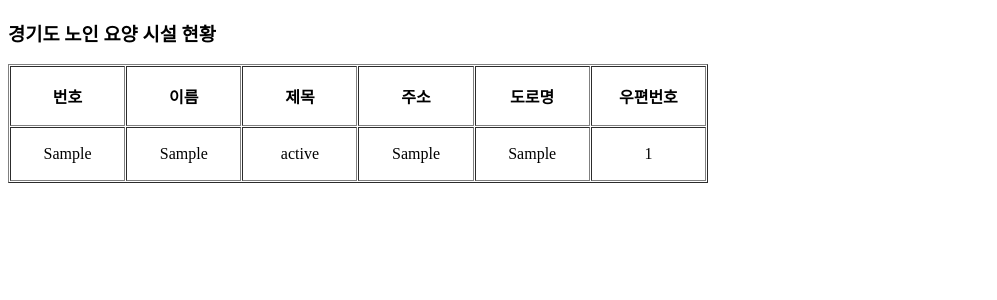
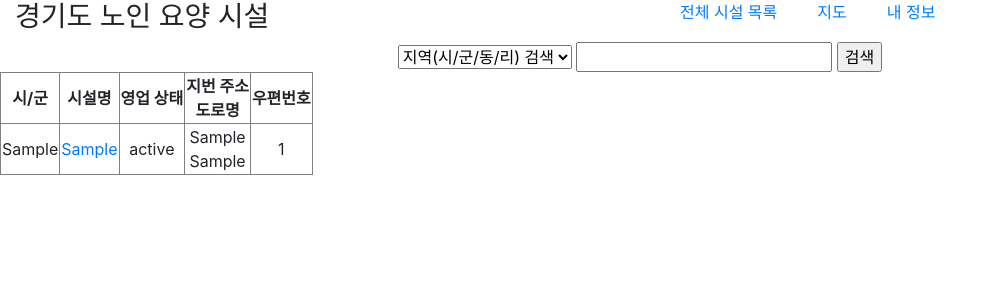
Before and after one commit to kimdohwan/Place-For-Elderly, a Django app: page /list/ in a window 1280 px wide. Shown: the top 300 px of the page, without its empty margins (0-997 px from the left). Run offline with Django 3.2, Linux system fonts and the light colour scheme; tables that the repository leaves empty hold one stand-in row (values such as "Sample post"); parts of the project's set-up code (start-up, migrations or seed data) failed here and were passed over; some libraries are stand-ins or nearby versions.

Commit message:
[FIX] 도로명, 지번주소를 한칸으로 통합

```diff
--- a/app/templates/facilities/facility_list.html
+++ b/app/templates/facilities/facility_list.html
@@ -1,42 +1,53 @@
-<!doctype html>
-<html lang="en">
-<head>
-    <meta charset="UTF-8">
-    <meta name="viewport"
-          content="width=device-width, user-scalable=no, initial-scale=1.0, maximum-scale=1.0, minimum-scale=1.0">
-    <meta http-equiv="X-UA-Compatible" content="ie=edge">
-    <title>Document</title>
+{% extends "facilities/index.html" %}
+
+{% block extrahead %}
     <style>
-        li {
-            list-style-type: none;
-            float: left;
-            margin-left: 10px;
+        table {
+            table-layout: fixed;
+            text-align: center;
+        }
+
+        th, td {
+            white-space: nowrap;
+        }
+
+        p {
+            margin: 0px;
         }
     </style>
-</head>
-<body>
-<h3>경기도 노인 요양 시설 현황</h3>
-<table cellspacing=1 width=700 border=1>
+{% endblock %}
+
+{% block content %}
+    {% if facility_list %}
+    <table cellspacing=1, border=1>
         <thead>
-    <th width=50><p align=center>번호</p></th>
-    <th width=50><p align=center>이름</p></th>
-    <th width=50><p align=center>제목</p></th>
-    <th width=50><p align=center>주소</p></th>
-    <th width=50><p align=center>도로명</p></th>
-    <th width=50><p align=center>우편번호</p></th>
+        <th>시/군</th>
+        <th>시설명</th>
+        <th>영업 상태</th>
+        <th>
+            <p>지번 주소</p>
+            <p>도로명</p>
+        </th>
+        <th>우편번호</th>
         </thead>
         <tbody>
         {% for facility in facility_list %}
             <tr>
-            <td width=50><p align=center>{{ facility.SIGUN_NM }}</p></td>
-            <td width=50><p align=center>{{ facility.BIZPLC_NM }}</p></td>
-            <td width=50><p align=center>{{ facility.BSN_STATE_NM }}</p></td>
-            <td width=50><p align=center>{{ facility.REFINE_LOTNO_ADDR }}</p></td>
-            <td width=50><p align=center>{{ facility.REFINE_ROADNM_ADDR }}</p></td>
-            <td width=50><p align=center>{{ facility.REFINE_ZIP_CD }}</p></td>
+                <td>{{ facility.SIGUN_NM }}</td>
+                <td><a href="{% url 'facility-detail' facility.pk %}">{{ facility.BIZPLC_NM }}</a></td>
+                <td>{{ facility.BSN_STATE_NM }}</td>
+                <td>
+                    <p>{{ facility.REFINE_LOTNO_ADDR }}</p>
+                    {% if facility.REFINE_ROADNM_ADDR %}
+                        <p>{{ facility.REFINE_ROADNM_ADDR }}</p>
+                    {% endif %}
+                </td>
+                <td>{{ facility.REFINE_ZIP_CD }}</td>
             </tr>
         {% endfor %}
         </tbody>
     </table>
-</body>
-</html>
+    {% else %}
+    <div align="center">검색 결과 없음</div>
+    {% endif %}
+{% endblock %}
```
Lines whose indentation alone changed are shown as unchanged.
